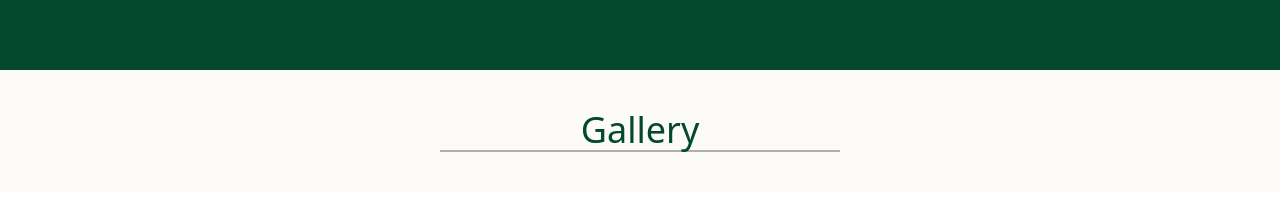
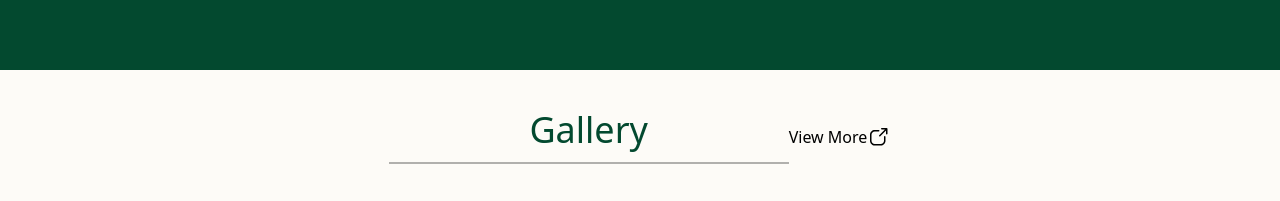
Before and after one commit to jelmourne/galleriem, a React (Vite) app: page / in a window 1280 px wide. Shown: the part 1222-1423 px from the top of the page. Built offline with nearby package versions, Linux system fonts and the light colour scheme.

Commit message:
Finished

```diff
--- a/src/pages/Admin.jsx
+++ b/src/pages/Admin.jsx
@@ -16,7 +16,7 @@ function Admin() {
       <nav className="bg-secondary">
         <ul className="flex justify-between p-3 items-center">
           <li>
-            <Link to={"/"} className="mx-10 text-green text-2xl">
+            <Link to={"/"} className="mx-10 text-green font-light text-2xl">
               GallerieM
             </Link>
           </li>
--- a/src/pages/Home.jsx
+++ b/src/pages/Home.jsx
@@ -2,6 +2,7 @@ import "../index.css";
 import Navbar from "../components/Navbar";
 import { Carousel } from "react-responsive-carousel";
 import "react-responsive-carousel/lib/styles/carousel.min.css";
+import { Link } from "react-router-dom";
 
 function Home() {
   return (
@@ -32,9 +33,15 @@ function Home() {
             bachelor/bachelorettes, anniversaries & more!
           </p>
         </div>
-        <div className="p-10 flex justify-center">
-          <div className="text-4xl text-green border-b-2 border-black w-1/3 text-center border-opacity-30">
+        <div className="p-10 flex justify-center items-center">
+          <div className="text-4xl border-separate pb-3 text-green border-b-2 border-black w-1/3 text-center border-opacity-30">
             Gallery
+          </div>
+          <div className="flex items-center">
+            <p>View More</p>
+            <Link to={"/Gallery"}>
+              <img className="h-6" src="./Link.svg"></img>
+            </Link>
           </div>
         </div>
       </div>
```
Also changed, not shown: public/Link.svg (added).
